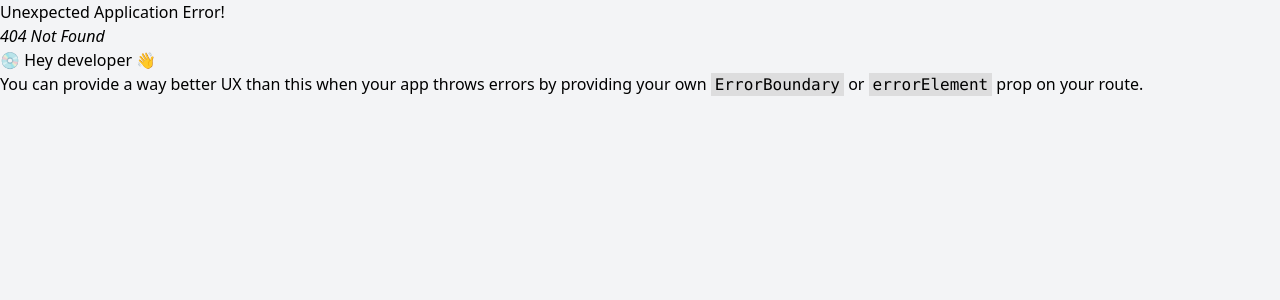
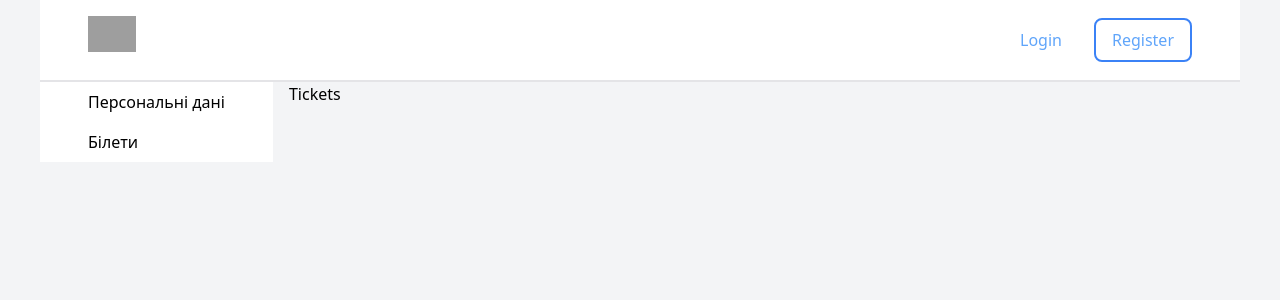
Before and after one commit to OleksandrKirkov/flight-booking, a React (Vite) app in the folder client/: page /cabinet/tickets in a window 1280 px wide. Before the commit this address had no page. Shown: the top 300 px of the page. Built offline with nearby package versions, Linux system fonts and the light colour scheme; grey boxes are pictures that could not be loaded.

Commit message:
feat: add routs with routing in cabinet

```diff
--- a/client/src/Routes.tsx
+++ b/client/src/Routes.tsx
@@ -2,12 +2,17 @@ import {Route, createBrowserRouter, createRoutesFromElements} from "react-router
 import Home from "./components/screens/home/Home";
 import Layout from "./components/layout/Layout";
 import Cabinet from "./components/screens/cabinet/Cabinet";
+import PersonalData from "./components/screens/cabinet/screens/personalData/PersonalData";
+import Tickets from "./components/screens/cabinet/screens/tickets/Tickets";
 
 const router = createBrowserRouter(createRoutesFromElements(
     <Route>
         <Route element={<Layout />}>
             <Route path="/" element={<Home />} />
-            <Route path="/cabinet" element={<Cabinet />} />
+            <Route path="/cabinet" element={<Cabinet />}>
+                <Route path="/cabinet/personal-data" element={<PersonalData />}/>
+                <Route path="/cabinet/tickets" element={<Tickets />}/>
+            </Route>
         </Route>
         <Route path="/auth" />
     </Route>
--- a/client/src/components/layout/container/Container.tsx
+++ b/client/src/components/layout/container/Container.tsx
@@ -3,7 +3,7 @@ import {FC, ReactElement, ReactText} from "react"
 
 interface IContainer {
     children: ReactElement | ReactElement[]
-    className: string | undefined
+    className?: string | undefined
 }
 
 const Container:FC<IContainer> = ({children, className = undefined}) => {
```
